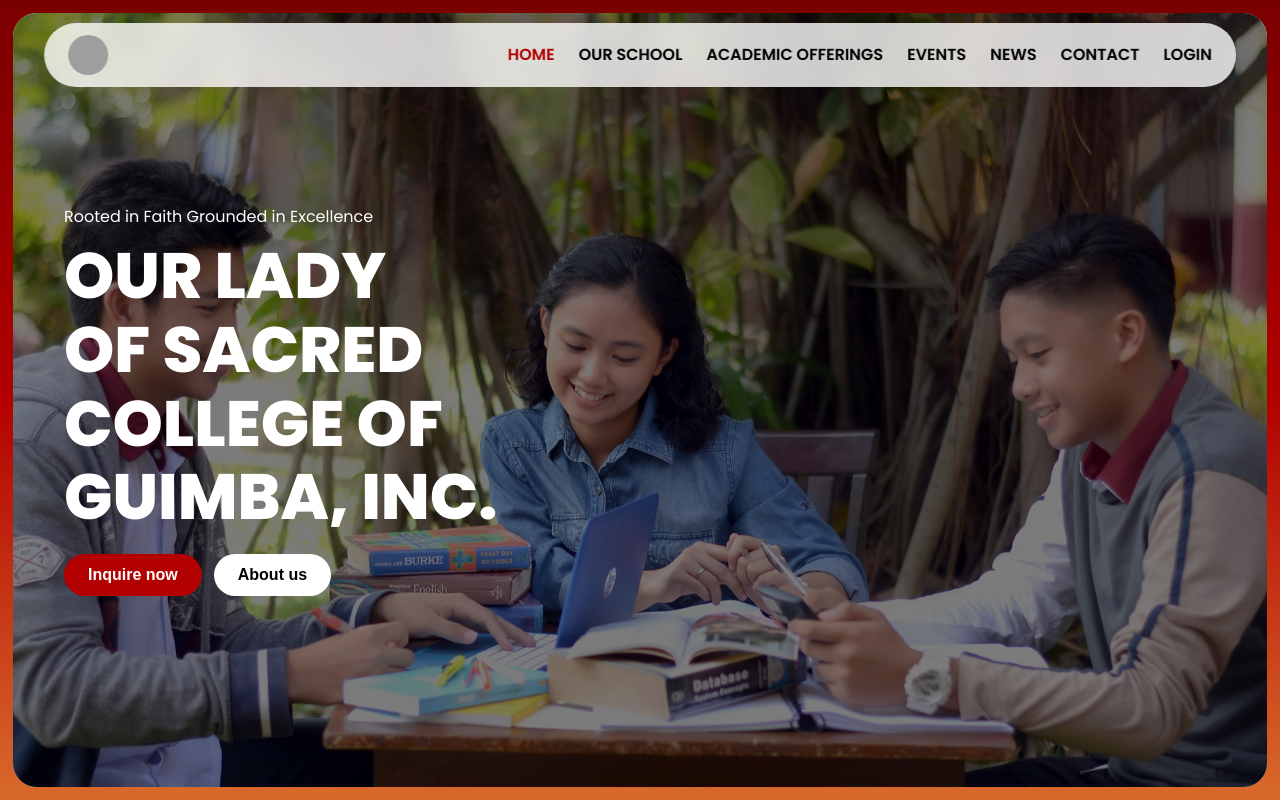
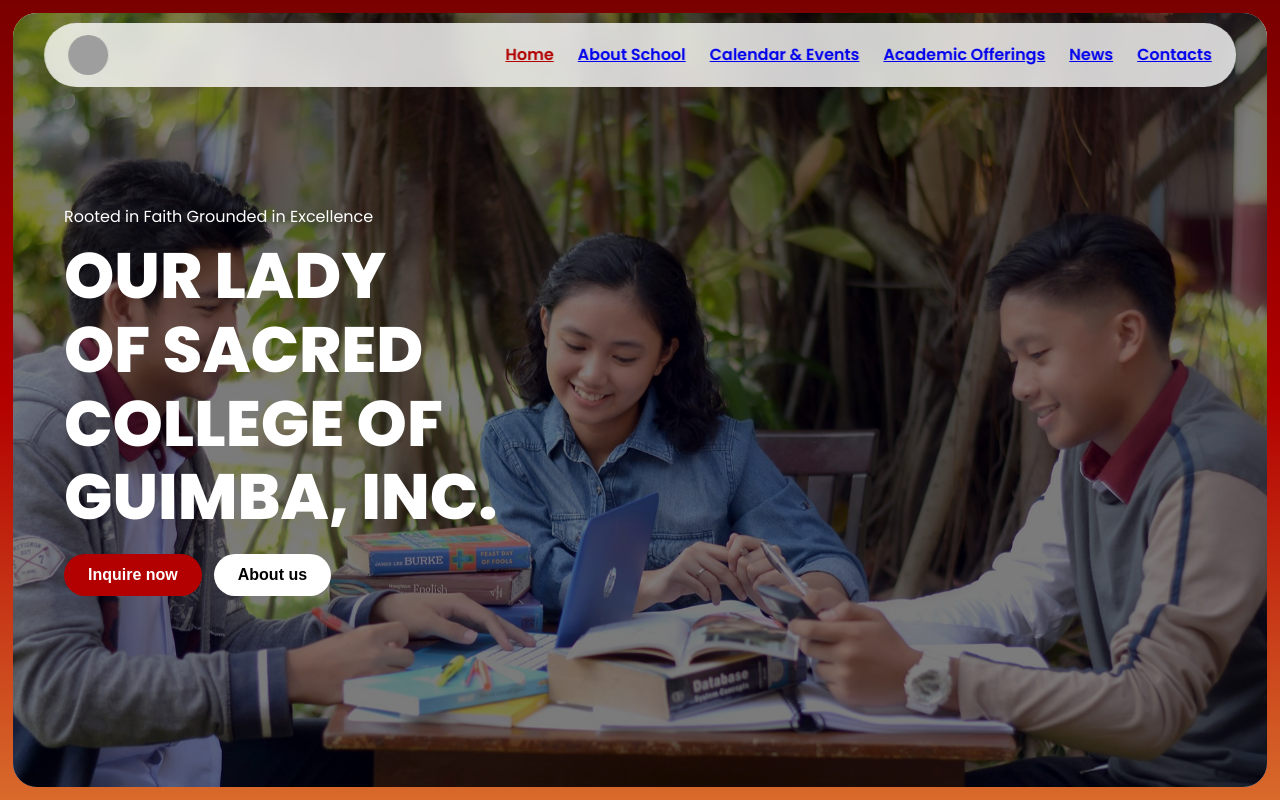
Before and after one commit to stakatax/bahay-ko, a PHP site: page / in a window 1280 px wide. Run offline with PHP 8.4, Linux system fonts and the light colour scheme; grey boxes are pictures that could not be loaded.

Commit message:
added routing

```diff
--- a/include/navbar.php
+++ b/include/navbar.php
@@ -1,6 +1,38 @@
 <?php
 // Optional: detect current page for active state
 $current = basename($_SERVER['PHP_SELF']);
+
+$currentPage = $page ?? 'dashboard';
+    $nav = [
+        'home' => [
+            'label' => 'Home',
+            'roles' => ['Student', 'Faculty', 'Admin']
+        ],
+        'about' => [
+            'label' => 'About School',
+            'roles' => ['Student', 'Faculty', 'Admin']
+        ],
+        'posting' => [
+            'label' => 'Posting',
+            'roles' => ['Faculty', 'Admin']
+        ],
+        'events' => [
+            'label' => 'Calendar & Events',
+            'roles' => ['Student', 'Faculty', 'Admin']
+        ],
+        'academic_offerings' => [
+            'label' => 'Academic Offerings',
+            'roles' => ['Student', 'Faculty', 'Admin']
+        ],
+        'news' => [
+            'label' => 'News',
+            'roles' => ['Student', 'Faculty', 'Admin']
+        ],
+        'contacts' => [
+            'label' => 'Contacts',
+            'roles' => ['Student', 'Faculty', 'Admin'] // For global view
+        ],
+    ];
 ?>
 
 <div class="nav-wrapper">
@@ -9,13 +41,16 @@ $current = basename($_SERVER['PHP_SELF']);
         <img src="Assets/Images/ulsco.png" class="logo">
 
         <ul class="nav-links">
-            <li class="<?= ($current == 'index.php') ? 'active' : '' ?>">HOME</li>
-            <li class="<?= ($current == 'about.php') ? 'active' : '' ?>">OUR SCHOOL</li>
-            <li>ACADEMIC OFFERINGS</li>
-            <li>EVENTS</li>
-            <li>NEWS</li>
-            <li>CONTACT</li>
-            <li>LOGIN</li>
+            <?php foreach ($nav as $key => $item): ?>
+            <?php if (in_array($role, $item['roles'])): ?>
+                <li>
+                    <a href="?page=<?php echo $key; ?>"
+                        class="nav-link<?php echo $currentPage === $key ? ' active' : ''; ?>">
+                        <span><?php echo $item['label']; ?></span>
+                    </a>
+                </li>
+            <?php endif; ?>
+        <?php endforeach; ?>
         </ul>
 
         <button id="menuBtn" class="menu-btn">☰</button>
--- a/index.php
+++ b/index.php
@@ -1,3 +1,16 @@
+<?php
+$page = $_GET['page'] ?? 'home';
+
+$role = $role ?? 'Student';
+
+// whitelist (important, don't skip this)
+$allowedPages = ['home', 'about', 'contact'];
+
+if (!in_array($page, $allowedPages)) {
+    $page = 'home';
+}
+?>
+
 <!DOCTYPE html>
 <html lang="en">
 
@@ -17,34 +30,7 @@
 
         <?php include 'include/navbar.php'; ?>
 
-
-        <!-- HERO -->
-        <div class="hero">
-          <img src="Assets/Images/poster.png" class="hero-img">
-          <div class="overlay"></div>
-
-          <div class="content">
-            <div class="content-box">
-
-              <p class="subtitle fade-up">
-                Rooted in Faith Grounded in Excellence
-              </p>
-
-              <h1 class="title fade-up fade-up-delay">
-                OUR LADY <br>
-                OF SACRED <br>
-                COLLEGE OF <br>
-                GUIMBA, INC.
-              </h1>
-
-              <div class="buttons fade-up fade-up-delay-2">
-                <button class="btn btn-red">Inquire now</button>
-                <button class="btn btn-white">About us</button>
-              </div>
-
-            </div>
-          </div>
-        </div>
+        <?php include __DIR__ . '/pages/' . $page . '.php'; ?>
 
       </div>
     </div>
--- /dev/null
+++ b/pages/home.php
@@ -0,0 +1,26 @@
+<div class="hero">
+    <img src="Assets/Images/poster.png" class="hero-img">
+    <div class="overlay"></div>
+
+    <div class="content">
+        <div class="content-box">
+
+            <p class="subtitle fade-up">
+                Rooted in Faith Grounded in Excellence
+            </p>
+
+            <h1 class="title fade-up fade-up-delay">
+                OUR LADY <br>
+                OF SACRED <br>
+                COLLEGE OF <br>
+                GUIMBA, INC.
+            </h1>
+
+            <div class="buttons fade-up fade-up-delay-2">
+                <button class="btn btn-red">Inquire now</button>
+                <button class="btn btn-white">About us</button>
+            </div>
+
+        </div>
+    </div>
+</div>
```
Also changed, not shown: config/dbconnect.php (added).
